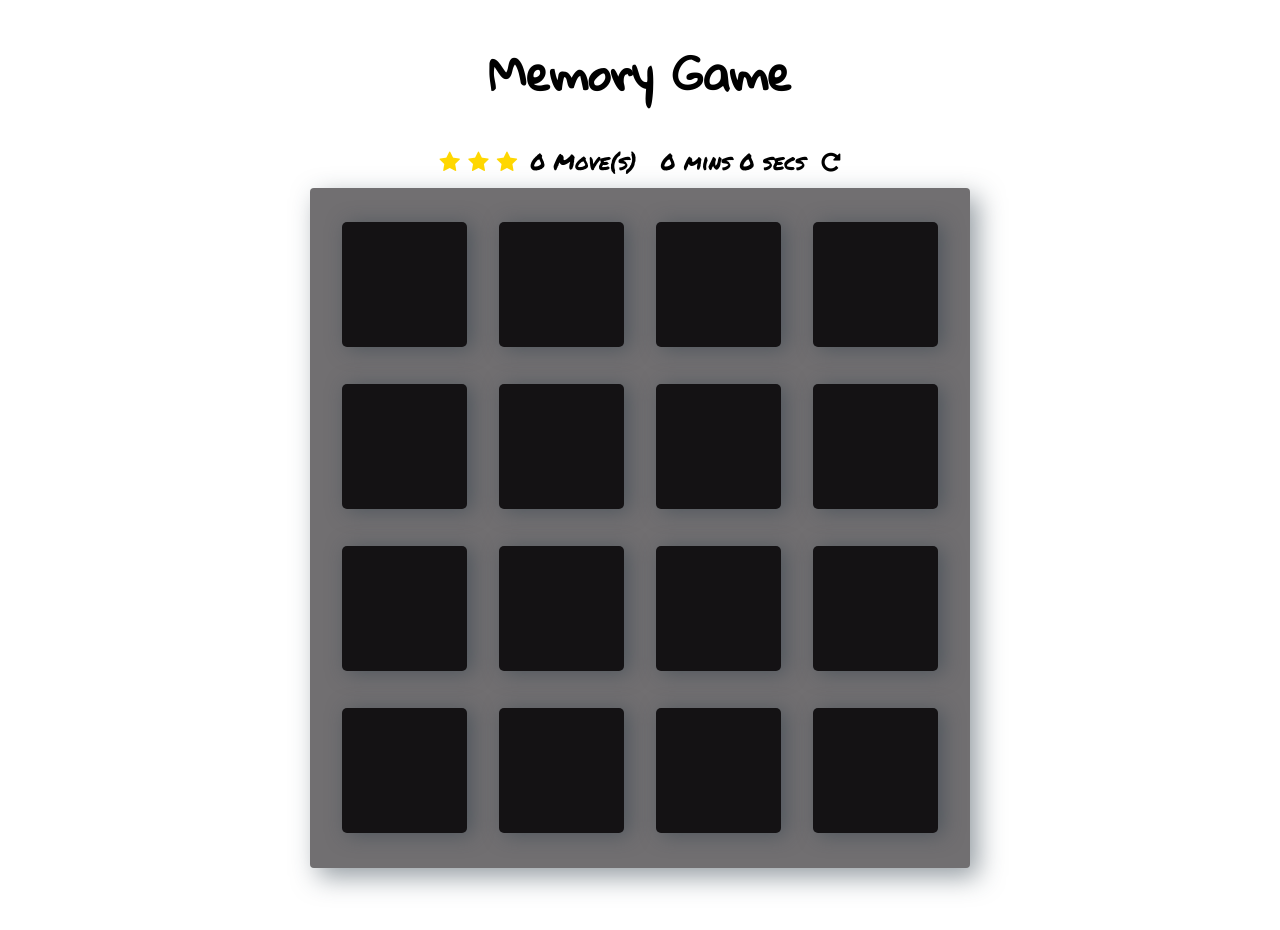
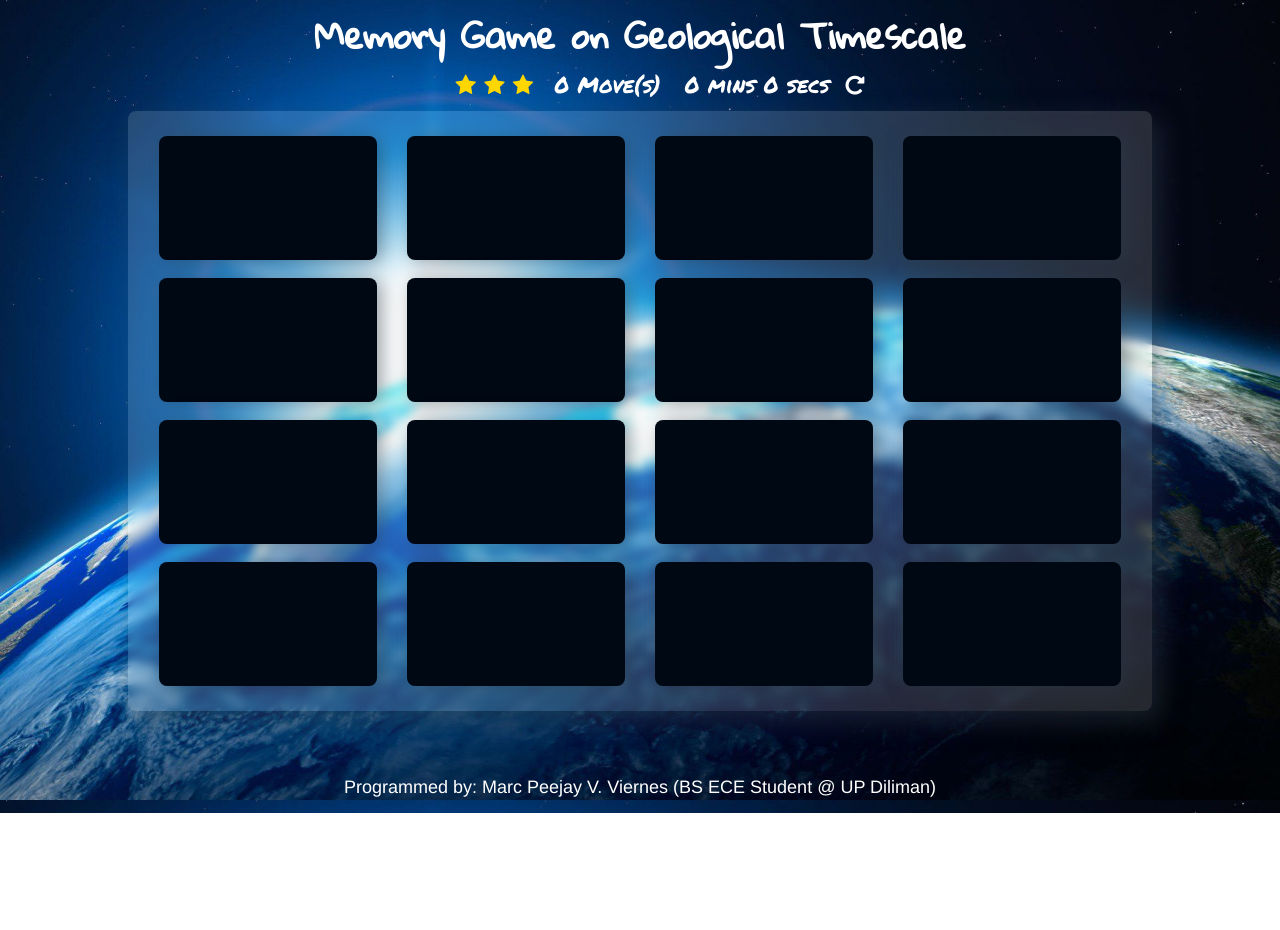
Before and after one commit to Qubits-01/geological-timescale-matchmaking-game, a plain HTML site: page index.html in a window 1280 px wide. After the commit the page ends 813 px from the top, so only its background shows below. Drawn offline with Linux system fonts and the light colour scheme; a web font is replaced by a local one.

```diff
--- a/css/app.css
+++ b/css/app.css
@@ -19,7 +19,11 @@
 body {
 	background: #ffffff;
 	font-family: 'Permanent Marker', cursive;
-	font-size: 16px;
+	font-size: 14px;
+	background-image: url("../img/earth-background.jpg");
+	background-repeat: no-repeat;
+	background-attachment: fixed;
+	background-size: cover;
 }
 
 .container {
@@ -30,7 +34,34 @@
 }
 
 h1 {
+	margin: 0;
 	font-family: 'Gloria Hallelujah', cursive;
+	font-size: 35px;
+	color: #fff;
+}
+
+li {
+  	text-align:center;
+	padding: 15px;
+}
+
+.element {
+	font-family: 'Segoe UI', Tahoma, Verdana, sans-serif;
+	font-style: normal;
+	font-weight: bold;
+}
+
+.overlay h2 {
+	text-align: center;
+}
+
+footer p {
+	text-align: center;
+	color: #fff;
+	font-family: 'Franklin Gothic Medium', 'Arial Narrow', Arial, sans-serif;
+	font-size: 18px;
+	padding-bottom: 15px;
+	margin: 0;
 }
 
 
@@ -41,9 +72,10 @@
 
 .deck {
 	width: 85%;
-	background: #716F71;
+	background-color: rgba(255, 255, 255, .15);
+ 	backdrop-filter: blur(5px);
 	padding: 1rem;
-	border-radius: 4px;
+	border-radius: 8px;
 	box-shadow: 8px 9px 26px 0 rgba(46, 61, 73, 0.5);
 	display: flex;
 	flex-wrap: wrap;
@@ -56,10 +88,10 @@
 	height: 3.7rem;
 	width: 3.7rem;
 	margin: 0.2rem 0.2rem;
-	background: #141214;;
+	background: #000814;
 	font-size: 0;
 	color: #ffffff;
-	border-radius: 5px;
+	border-radius: 8px;
 	cursor: pointer;
 	display: flex;
 	justify-content: center;
@@ -69,7 +101,7 @@
 
 .deck .card.open {
 	transform: rotateY(0);
-	background: #02b3e4;
+	background: #007ea7;
 	cursor: default;
 	animation-name: flipInY;
 	-webkit-backface-visibility: visible !important;
@@ -78,13 +110,13 @@
 }
 
 .deck .card.show {
-	font-size: 33px;
+	font-size: 25px;
 }
 
 .deck .card.match {
 	cursor: default;
-	background: #E5F720;
-	font-size: 33px;
+	background: #001d3d;
+	font-size: 25px;
 	animation-name: rubberBand;
 	-webkit-backface-visibility: visible !important;
 	backface-visibility: visible !important;
@@ -113,11 +145,13 @@
 .score-panel {
 	text-align: left;
 	margin-bottom: 10px;
+	color: #fff;
+	padding: auto, 0, auto, 0;
 }
 
 .score-panel .stars {
 	margin: 0;
-	padding: 0;
+	padding-right: 8px;
 	display: inline-block;
 	margin: 0 5px 0 0;
 }
@@ -125,6 +159,7 @@
 .score-panel .stars li {
 	list-style: none;
 	display: inline-block;
+	padding: 0;
 }
 
 .score-panel .restart {
@@ -169,7 +204,7 @@
 	padding: 20px;
 	background: #ffffff;
 	border-radius: 5px;
-	width: 85%;
+	width: 65%;
 	position: relative;
 	transition: all 5s ease-in-out;
 	font-family: 'Gloria Hallelujah', cursive;
@@ -321,13 +356,13 @@
 	}
 
 	.deck {
-		width: 660px;
-		height: 680px;
+		width: 80%;
+		height: 600px;
 	}
 
 	.deck .card {
-		height: 125px;
-		width: 125px;
+		height: 22%;
+		width: 22%;
 	}
 
 	.popup {
--- a/index.html
+++ b/index.html
@@ -2,7 +2,10 @@
 <html lang="en">
 <head>
     <meta charset="utf-8">
-    <title>Memory Game</title>
+
+    <link rel="icon" href="img/earth.ico">
+    <title>Memory Game | Earth Edition</title>
+
     <meta name="description" content="">
     <meta name="viewport" content="width=device-width, initial-scale=1">
     <link rel="stylesheet prefetch" href="https://maxcdn.bootstrapcdn.com/font-awesome/4.6.1/css/font-awesome.min.css">
@@ -11,10 +14,9 @@
     <link rel="stylesheet" href="css/app.css">
 </head>
 <body>
-
     <div class="container">
         <header>
-            <h1>Memory Game</h1>
+            <h1>Memory Game on Geological Timescale</h1>
         </header>
 
         <section class="score-panel">
@@ -35,62 +37,69 @@
         </section>
 
         <ul class="deck" id="card-deck">
-            <li class="card" type="diamond">
-                <i class="fa fa-diamond"></i>
+            <li class="card" type="Cretaceous">
+                <i class="element">Cretaceous Period</i>
             </li>
-            <li class="card" type="plane">
-                <i class="fa fa-paper-plane-o"></i>
+            <li class="card" type="Cretaceous">
+                <i class="element">Extinction of Dinosaurs</i>
             </li>
-            <li class="card match" type="anchor">
-                <i class="fa fa-anchor"></i>
+
+            <li class="card" type="Triassic">
+                <i class="element">Triassic Period</i>
             </li>
-            <li class="card" type="bolt" >
-                <i class="fa fa-bolt"></i>
+            <li class="card" type="Triassic">
+                <i class="element">First Dinosaurs</i>
             </li>
-            <li class="card" type="cube">
-                <i class="fa fa-cube"></i>
+
+            <li class="card" type="Permian">
+                <i class="element">Permian Period</i>
             </li>
-            <li class="card match" type="anchor">
-                <i class="fa fa-anchor"></i>
+            <li class="card" type="Permian">
+                <i class="element">Age of Amphibians</i>
             </li>
-            <li class="card" type="leaf">
-                <i class="fa fa-leaf"></i>
+
+            <li class="card" type="Devonian">
+                <i class="element">Devonian Period</i>
             </li>
-            <li class="card" type="bicycle">
-                <i class="fa fa-bicycle"></i>
+            <li class="card" type="Devonian">
+                <i class="element">Age of Fishes</i>
             </li>
-            <li class="card" type="diamond">
-                <i class="fa fa-diamond"></i>
+
+            <li class="card" type="Silurian">
+                <i class="element">Silurian Period</i>
             </li>
-            <li class="card" type="bomb">
-                <i class="fa fa-bomb"></i>
+            <li class="card" type="Silurian">
+                <i class="element">First insects appear</i>
             </li>
-            <li class="card" type="leaf">
-                <i class="fa fa-leaf"></i>
+
+            <li class="card" type="Ordovician">
+                <i class="element">Ordovician Period</i>
             </li>
-            <li class="card" type="bomb">
-                <i class="fa fa-bomb"></i>
+            <li class="card" type="Ordovician">
+                <i class="element">First vertebrates appear</i>
             </li>
-            <li class="card open show" type="bolt">
-                <i class="fa fa-bolt"></i>
+
+            <li class="card" type="Carboniferous">
+                <i class="element">Carboniferous Period</i>
             </li>
-            <li class="card" type="bicycle">
-                <i class="fa fa-bicycle"></i>
+            <li class="card" type="Carboniferous">
+                <i class="element">First reptiles appear</i>
             </li>
-            <li class="card" type="plane">
-                <i class="fa fa-paper-plane-o"></i>
+
+            <li class="card" type="Jurassic">
+                <i class="element">Jurassic Period</i>
             </li>
-            <li class="card" type="cube">
-                <i class="fa fa-cube"></i>
+            <li class="card" type="Jurassic">
+                <i class="element">Dinosaurs are dominant</i>
             </li>
         </ul>
 
         <div id="popup1" class="overlay">
             <div class="popup">
-                <h2>Congratulations 🎉</h2>
+                <h2>Congratulations Fellow Human 🎉</h2>
                 <a class="close" href=# >×</a>
                 <div class="content-1">
-                    Congratulations you're a winner 🎉🎉
+                    You are a natural 🥳
                 </div>
                 <div class="content-2">
                     <p>You made <span id=finalMove> </span> moves </p>
@@ -98,12 +107,16 @@
                     <p>Rating:  <span id=starRating></span></p>
                 </div>
                 <button id="play-again"onclick="playAgain()">
-                    Play again 😄</a>
+                    Want to Play again 🎮</a>
                 </button>
             </div>
         </div>
-
     </div>
     <script src="js/app.js"></script>
+    <footer>
+        <p>
+            Programmed by: Marc Peejay V. Viernes (BS ECE Student @ UP Diliman)
+        </p>
+    </footer>
 </body>
 </html>
```
Also changed, not shown: data/card_elements.txt (deleted), img/earth-background.jpg (added), img/earth.ico (added), img/earth.png (added).
